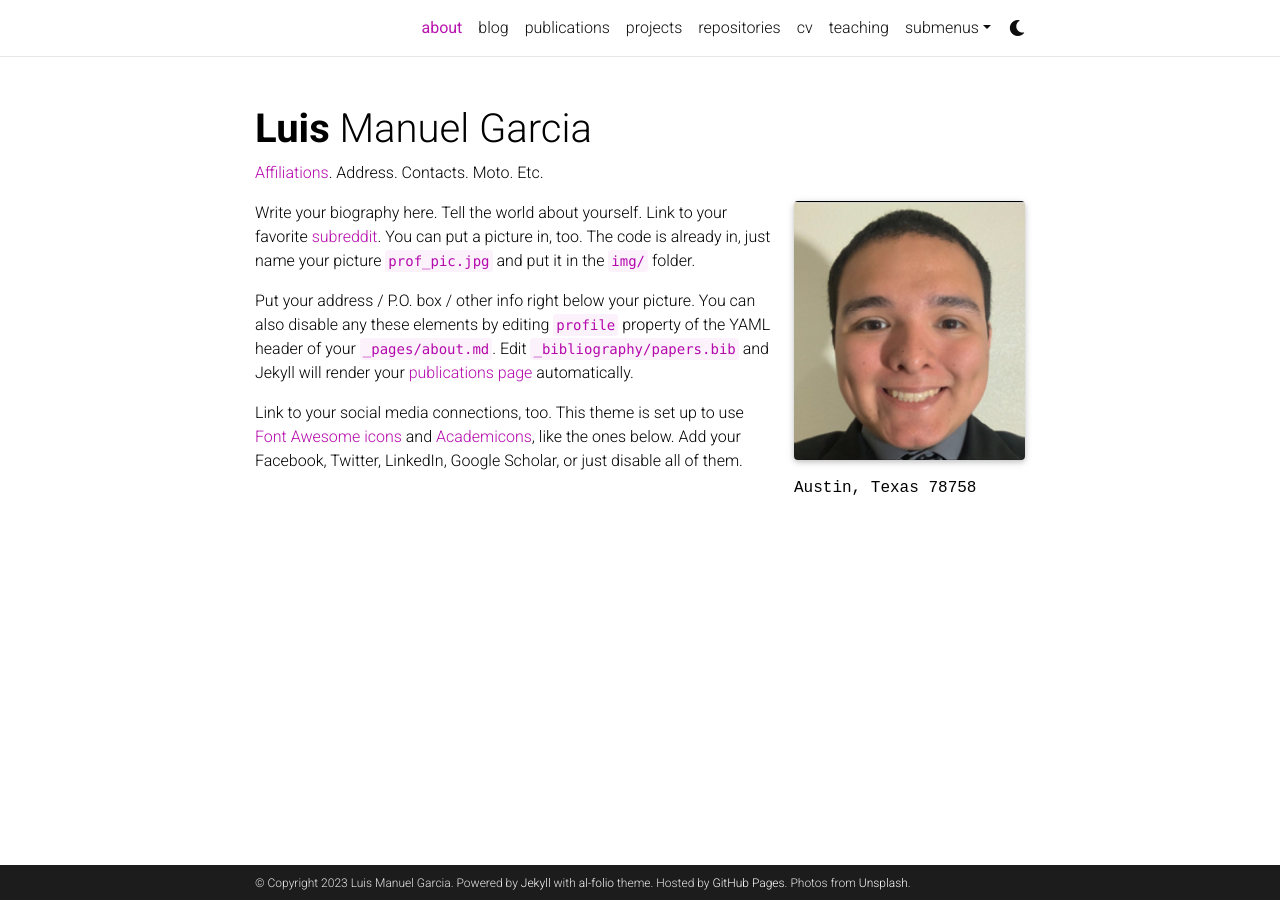
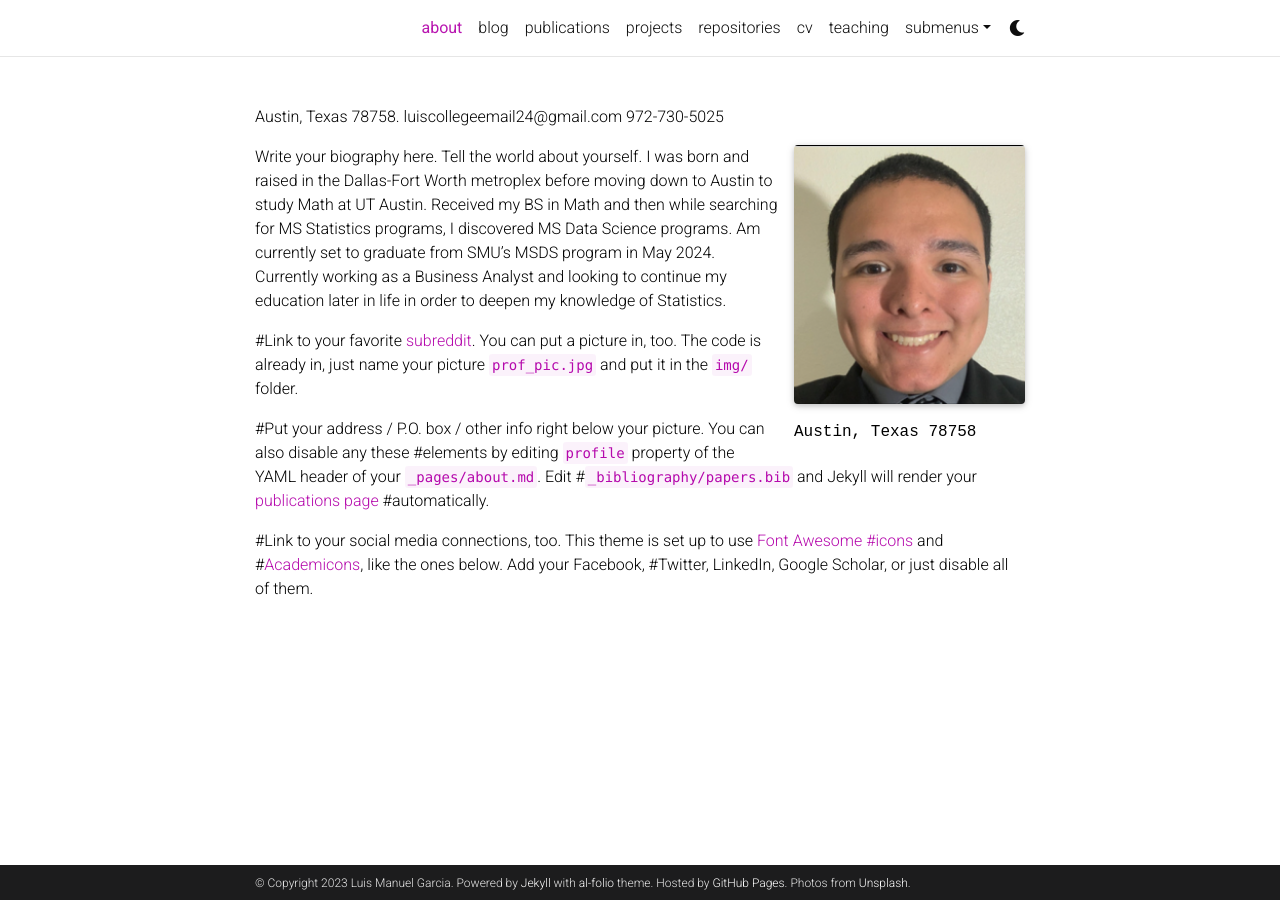
Before and after one commit to garcialuismanuel/garcialuismanuel.github.io, a Jekyll site: the page built from _pages/about.md, in a window 1280 px wide. Built offline with Jekyll 4.4.1, drawn with Linux system fonts in a browser that asks for light colours; full-size pictures stand in for the smaller copies a plugin makes; comment, search, counter and statistics services are not loaded; a style sheet for code colours, icons or effects is not loaded.

Commit message:
UpdateBio

```diff
--- a/_config.yml
+++ b/_config.yml
@@ -2,7 +2,7 @@
 # Site settings
 # -----------------------------------------------------------------------------
 
-title: blank # the website title (if blank, full name will be used instead)
+title: # the website title (if blank, full name will be used instead)
 first_name: Luis
 middle_name: Manuel
 last_name: Garcia
--- a/_pages/about.md
+++ b/_pages/about.md
@@ -2,7 +2,7 @@
 layout: about
 title: about
 permalink: /
-subtitle: <a href='#'>Affiliations</a>. Address. Contacts. Moto. Etc.
+subtitle: Austin, Texas 78758. luiscollegeemail24@gmail.com 972-730-5025
 
 profile:
   align: right
@@ -16,8 +16,11 @@
 social: false  # includes social icons at the bottom of the page
 ---
 
-Write your biography here. Tell the world about yourself. Link to your favorite [subreddit](http://reddit.com). You can put a picture in, too. The code is already in, just name your picture `prof_pic.jpg` and put it in the `img/` folder.
+Write your biography here. Tell the world about yourself.
+I was born and raised in the Dallas-Fort Worth metroplex before moving down to Austin to study Math at UT Austin. Received my BS in Math and then while searching for MS Statistics programs, I discovered MS Data Science programs. Am currently set to graduate from SMU's MSDS program in May 2024. Currently working as a Business Analyst and looking to continue my education later in life in order to deepen my knowledge of Statistics.
 
-Put your address / P.O. box / other info right below your picture. You can also disable any these elements by editing `profile` property of the YAML header of your `_pages/about.md`. Edit `_bibliography/papers.bib` and Jekyll will render your [publications page](/al-folio/publications/) automatically.
+#Link to your favorite [subreddit](http://reddit.com). You can put a picture in, too. The code is already in, just name your picture `prof_pic.jpg` and put it in the `img/` folder.
 
-Link to your social media connections, too. This theme is set up to use [Font Awesome icons](http://fortawesome.github.io/Font-Awesome/) and [Academicons](https://jpswalsh.github.io/academicons/), like the ones below. Add your Facebook, Twitter, LinkedIn, Google Scholar, or just disable all of them.
+#Put your address / P.O. box / other info right below your picture. You can also disable any these #elements by editing `profile` property of the YAML header of your `_pages/about.md`. Edit #`_bibliography/papers.bib` and Jekyll will render your [publications page](/al-folio/publications/) #automatically.
+
+#Link to your social media connections, too. This theme is set up to use [Font Awesome #icons](http://fortawesome.github.io/Font-Awesome/) and #[Academicons](https://jpswalsh.github.io/academicons/), like the ones below. Add your Facebook, #Twitter, LinkedIn, Google Scholar, or just disable all of them.
```
